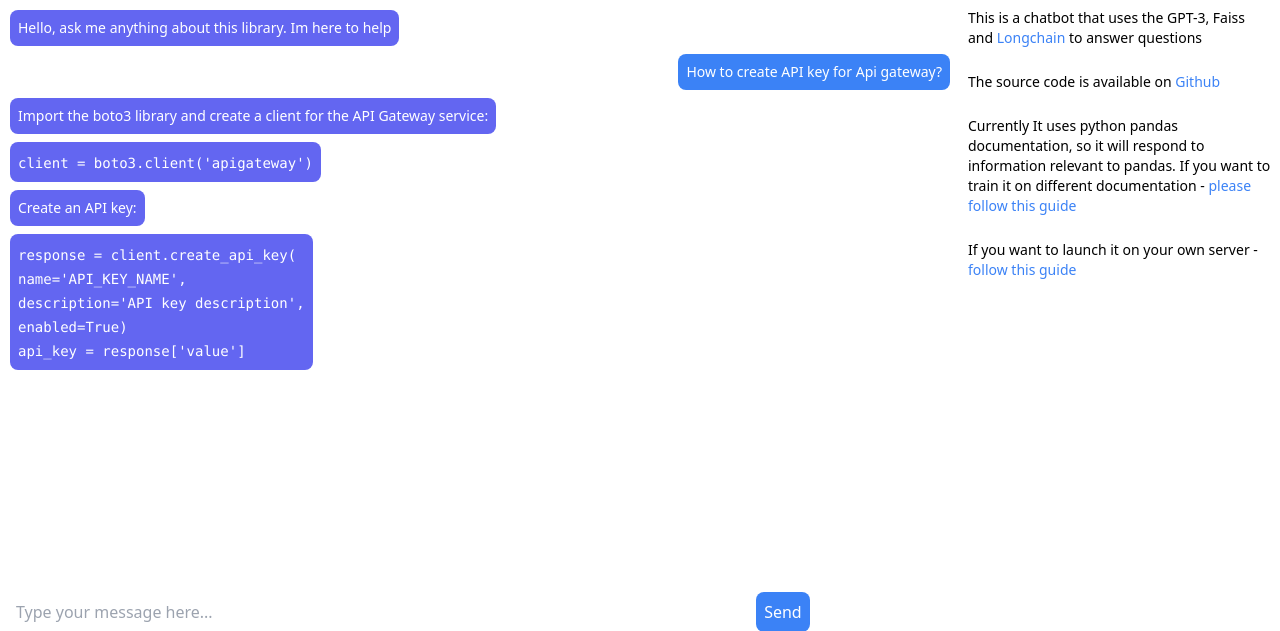
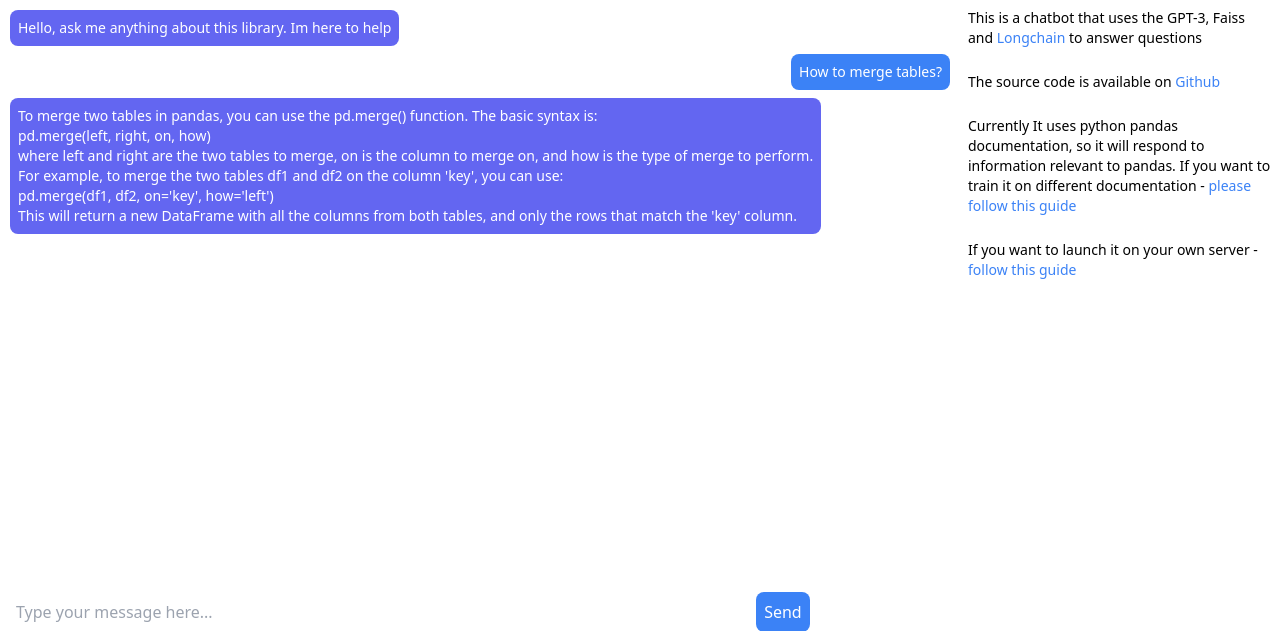
Before and after one commit to Cloude-Labs/DocsGPT, a Flask app: page / in a window 1280 px wide. Shown: the part 44-675 px from the top of the page. Run offline with Flask 2, Linux system fonts and the light colour scheme; style sheets or scripts are compiled from the project's sources; parts of the project's set-up code (start-up, migrations or seed data) failed here and were passed over.

Commit message:
some examples

```diff
--- a/application/templates/index.html
+++ b/application/templates/index.html
@@ -22,26 +22,17 @@
                 <p class="text-sm">Hello, ask me anything about this library. Im here to help</p>
               </div>
               <div class="bg-blue-500 text-white p-2 rounded-lg mb-2 self-end">
-                <p class="text-sm">How to create API key for Api gateway?</p>
+                <p class="text-sm">How to merge tables?</p>
               </div>
               <div class="bg-indigo-500 text-white p-2 rounded-lg mb-2 self-start">
-                <p class="text-sm">Import the boto3 library and create a client for the API Gateway service:</p>
+                <p class="text-sm">To merge two tables in pandas, you can use the pd.merge() function. The basic syntax is:<br>
+pd.merge(left, right, on, how)<br>
+where left and right are the two tables to merge, on is the column to merge on, and how is the type of merge to perform.<br>
+For example, to merge the two tables df1 and df2 on the column 'key', you can use:<br>
+pd.merge(df1, df2, on='key', how='left')<br>
+This will return a new DataFrame with all the columns from both tables, and only the rows that match the 'key' column. </p>
+              </div>
 
-
-              </div>
-              <div class="bg-indigo-500 text-white p-2 rounded-lg mb-2 self-start">
-                <code class="text-sm">client = boto3.client('apigateway')</code>
-
-
-              </div>
-              <div class="bg-indigo-500 text-white p-2 rounded-lg mb-2 self-start">
-                <p class="text-sm">Create an API key:</p>
-
-              </div>
-              <div class="bg-indigo-500 text-white p-2 rounded-lg mb-2 self-start">
-                <code class="text-sm">response = client.create_api_key(<br>name='API_KEY_NAME',<br>description='API key description',<br>enabled=True)<br>api_key = response['value']</code>
-
-              </div>
           </div>
         </div>
 
```
